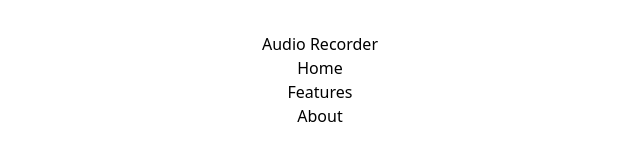
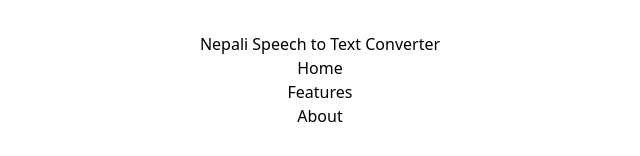
Before and after one commit to yogendrabaskota/NepaliASR, a React (Vite) app in the folder speech/: page / in a window 1280 px wide. Shown: the top 156 px of the page, without its empty margins (320-960 px from the left). Built offline with nearby package versions, Linux system fonts and the light colour scheme.

Commit message:
readme update

```diff
--- a/speech/src/components/Navbar.jsx
+++ b/speech/src/components/Navbar.jsx
@@ -8,7 +8,11 @@ const Navbar = () => {
         {/* Logo */}
         <div className="text-2xl font-bold">
           <a href="/" className="hover:text-blue-200">
-            Audio Recorder
+          <center>
+          Nepali Speech to Text Converter
+
+          </center>
+
           </a>
         </div>
 
```
Also changed, not shown: speech/public/image.png (added), 1 other file (tests, documents, lock files or other folders).
